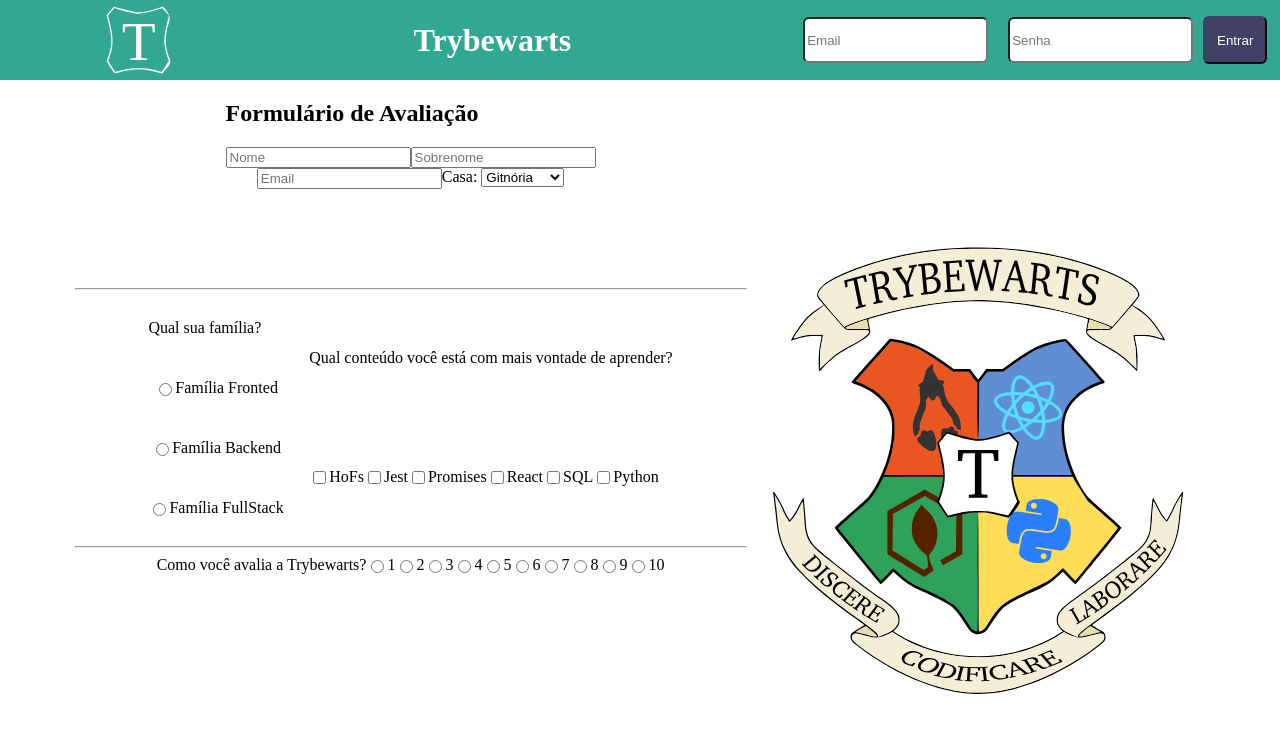
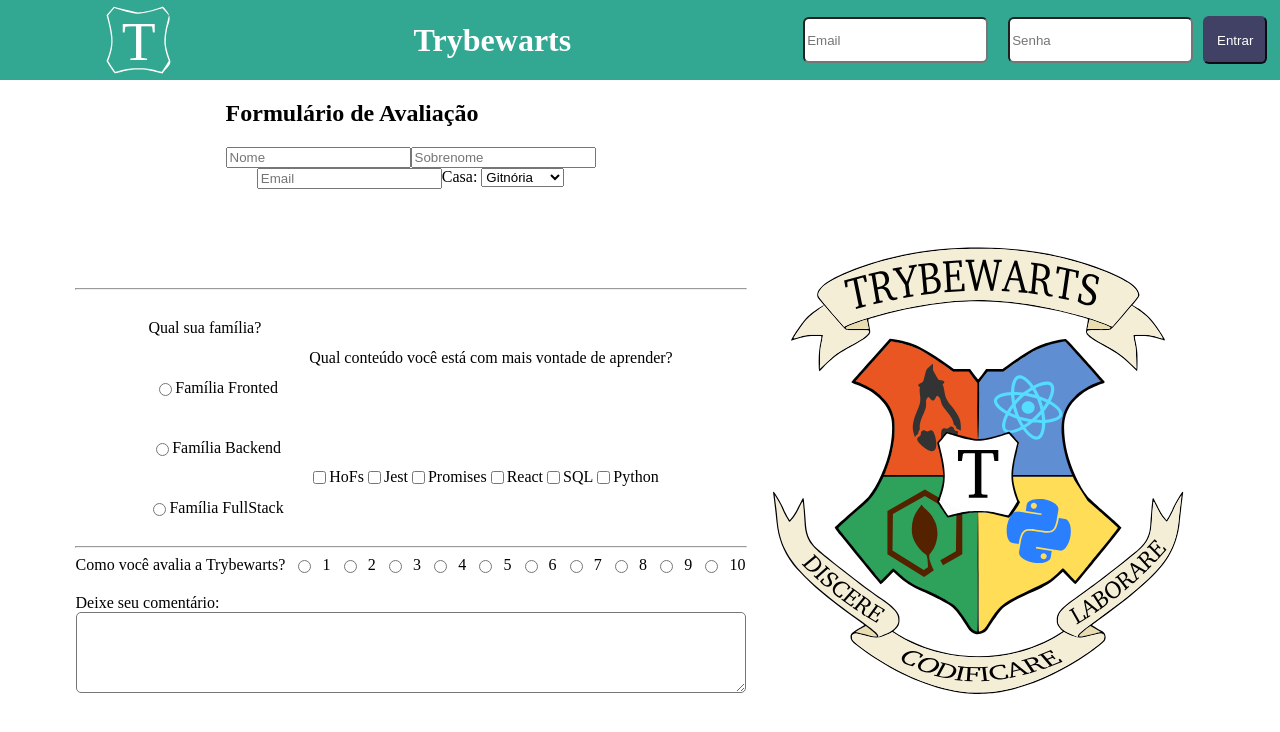
Before and after one commit to kodenart/trybewarts, a website: page index.html in a window 1280 px wide. Drawn offline with Linux system fonts and the light colour scheme.

Commit message:
requisito 15

```diff
--- a/index.html
+++ b/index.html
@@ -155,7 +155,10 @@
        <input type="radio" id="10" name="rate" value="10">
        <label for="10">10</label>
      </div>
-
+    <div id="text-area-container">
+      <label for="textAreaComent">Deixe seu comentário:</label>
+      <textarea name="" id="textAreaComent cols="100" rows="5" maxlength="500" minlength="0"></textarea>
+    </div>
   </form>
   </main>
   <img
--- a/style.css
+++ b/style.css
@@ -115,4 +115,17 @@ hr {
 #rate-container {
   display: flex;
   flex-flow: row nowrap;
+  justify-content: space-between;
+  width: 670px;
 }
+
+#text-area-container {
+  display: flex;
+  flex-flow: column nowrap;
+  width: 670px;
+  margin-top: 20px;
+}
+
+textarea {
+  border-radius: 5px;
+}
```
